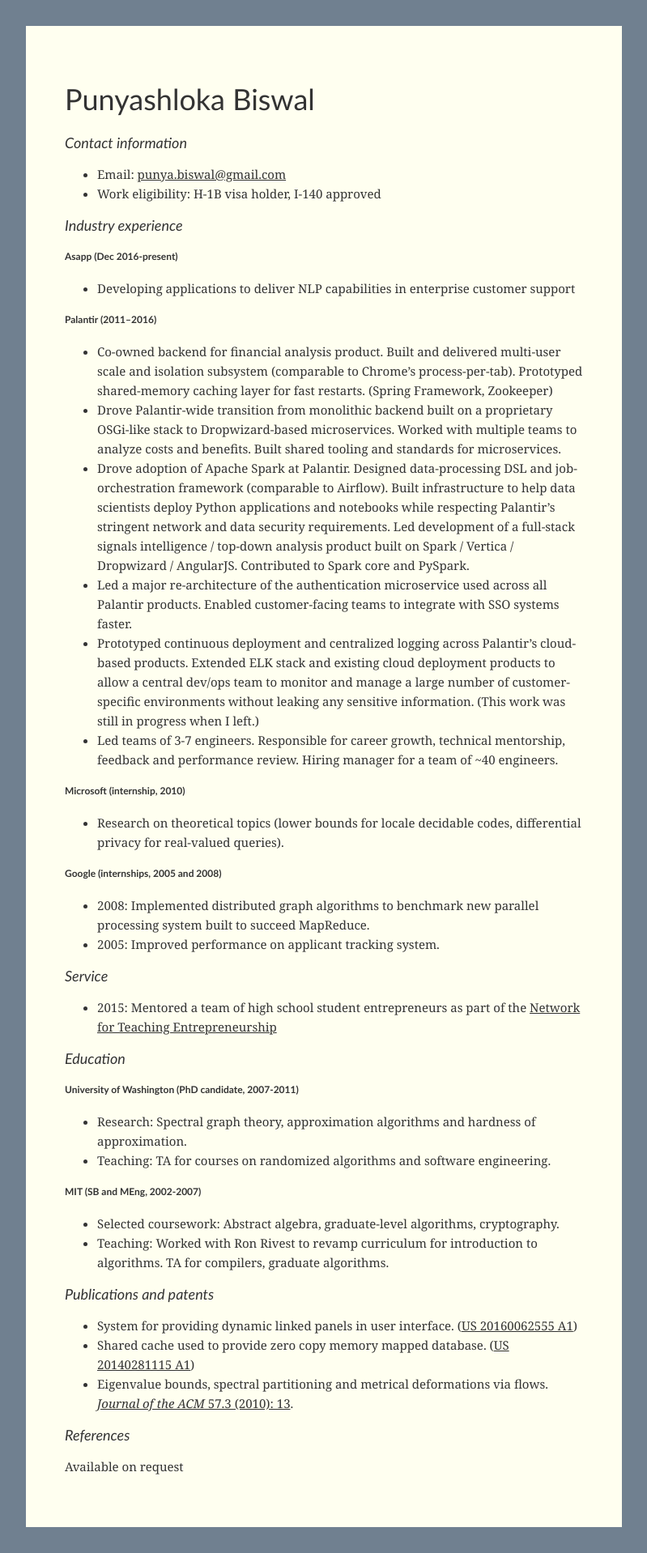
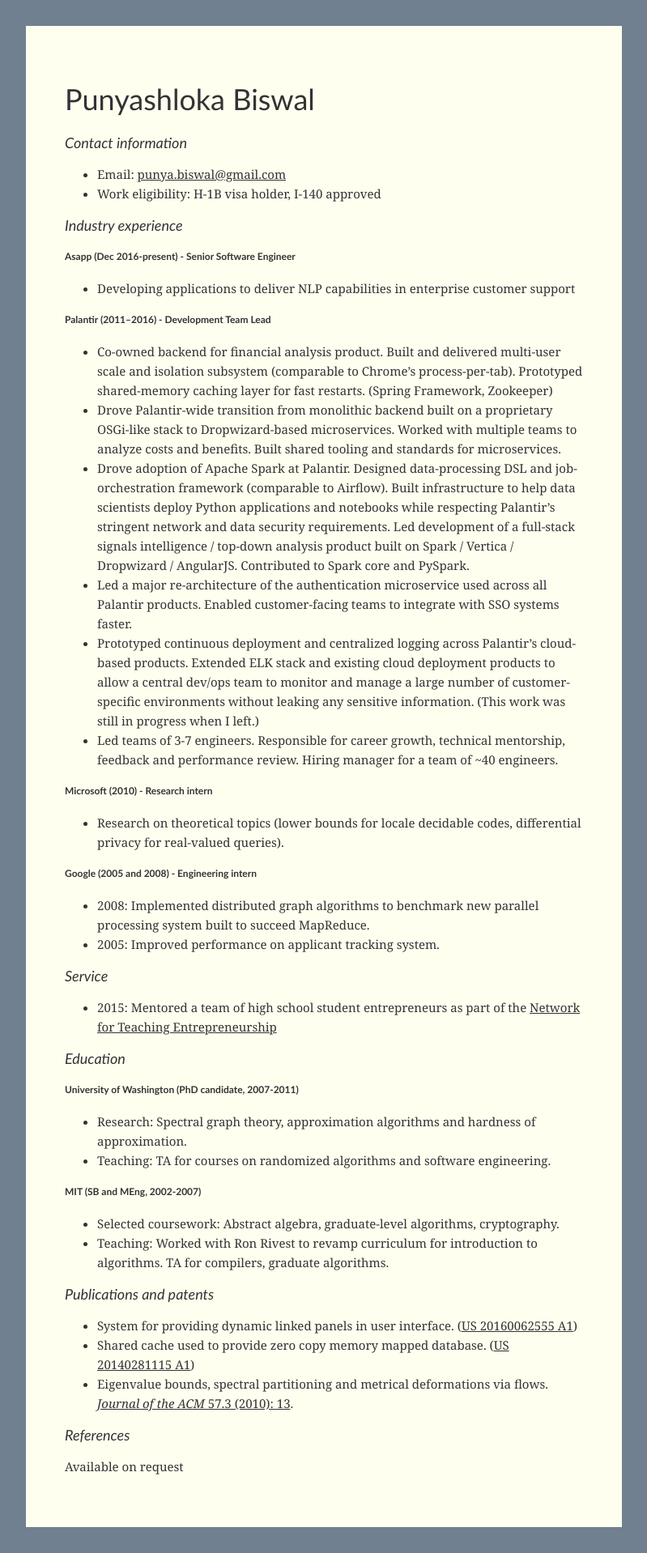
Before and after one commit to punya/punya.github.io, a Jekyll site: the page built from resume.md, in a window 1280 px wide. Shown: the whole page at 81% size, without its empty margins (240-1039 px from the left). Built offline with Jekyll 4.4.1, drawn with Linux system fonts in a browser that asks for light colours.

Commit message:
Add job titles

```diff
--- a/resume.md
+++ b/resume.md
@@ -10,10 +10,10 @@
 
 ## Industry experience
 
-### Asapp (Dec 2016-present)
+### Asapp (Dec 2016-present) - Senior Software Engineer
 - Developing applications to deliver NLP capabilities in enterprise customer support
 
-### Palantir (2011–2016)
+### Palantir (2011–2016) - Development Team Lead
 - Co-owned backend for financial analysis product. Built and delivered multi-user scale and isolation subsystem (comparable to Chrome's process-per-tab). Prototyped shared-memory caching layer for fast restarts. (Spring Framework, Zookeeper)
 - Drove Palantir-wide transition from monolithic backend built on a proprietary OSGi-like stack to Dropwizard-based microservices. Worked with multiple teams to analyze costs and benefits. Built shared tooling and standards for microservices.
 - Drove adoption of Apache Spark at Palantir. Designed data-processing DSL and job-orchestration framework (comparable to Airflow). Built infrastructure to help data scientists deploy Python applications and notebooks while respecting Palantir's stringent network and data security requirements. Led development of a full-stack signals intelligence / top-down analysis product built on Spark / Vertica / Dropwizard / AngularJS. Contributed to Spark core and PySpark.
@@ -21,10 +21,10 @@
 - Prototyped continuous deployment and centralized logging across Palantir's cloud-based products. Extended ELK stack and existing cloud deployment products to allow a central dev/ops team to monitor and manage a large number of customer-specific environments without leaking any sensitive information. (This work was still in progress when I left.)
 - Led teams of 3-7 engineers. Responsible for career growth, technical mentorship, feedback and performance review. Hiring manager for a team of ~40 engineers.
 
-### Microsoft (internship, 2010)
+### Microsoft (2010) - Research intern
 - Research on theoretical topics (lower bounds for locale decidable codes, differential privacy for real-valued queries).
 
-### Google (internships, 2005 and 2008)
+### Google (2005 and 2008) - Engineering intern
 - 2008: Implemented distributed graph algorithms to benchmark new parallel processing system built to succeed MapReduce.
 - 2005: Improved performance on applicant tracking system.
 
```
